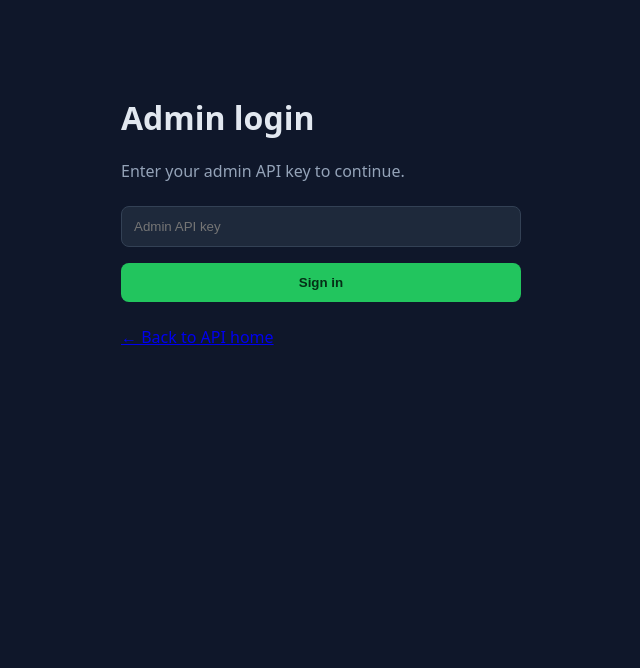
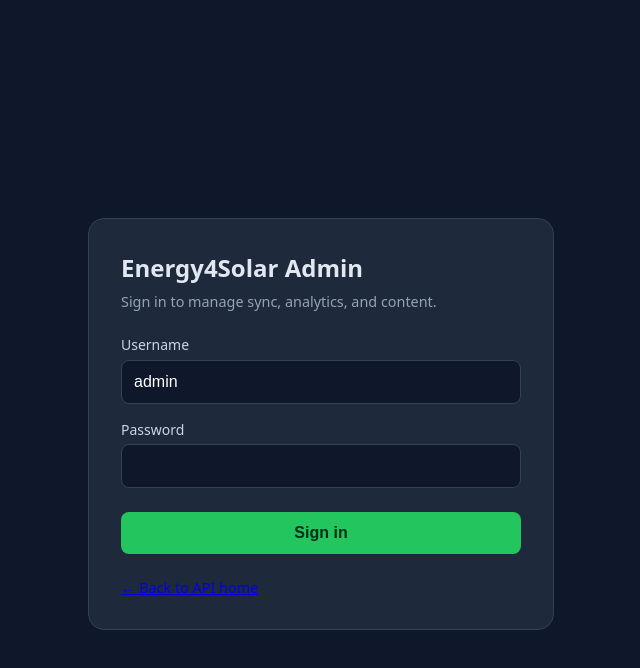
Before and after one commit to Lic-AlexGomez/energy4solar-backend, a Next.js app: page /admin/login in a window 1280 px wide. Shown: the top 668 px of the page, without its empty margins (319-959 px from the left). Built offline with nearby package versions, Linux system fonts and the light colour scheme.

Commit message:
Add admin username/password login and improve dashboard UI
Replace API-key-only login with admin credentials, session cookies, logout, and overview stats for images and sync.

Co-authored-by: Cursor <cursoragent@cursor.com>

```diff
--- /dev/null
+++ b/app/admin/admin.css
@@ -0,0 +1,255 @@
+.admin-login {
+  min-height: 100vh;
+  display: grid;
+  place-items: center;
+  padding: 1.5rem;
+}
+
+.admin-login-card {
+  width: 100%;
+  max-width: 400px;
+  padding: 2rem;
+  border-radius: 16px;
+  background: #1e293b;
+  border: 1px solid #334155;
+}
+
+.admin-login-card h1 {
+  margin: 0 0 0.5rem;
+  font-size: 1.5rem;
+}
+
+.admin-login-card > p {
+  margin: 0;
+  color: #94a3b8;
+  font-size: 0.9rem;
+}
+
+.admin-error {
+  margin-top: 1rem !important;
+  padding: 0.75rem 1rem;
+  border-radius: 8px;
+  background: rgba(239, 68, 68, 0.15);
+  color: #fca5a5 !important;
+  font-size: 0.875rem !important;
+}
+
+.admin-form {
+  margin-top: 1.5rem;
+  display: grid;
+  gap: 1rem;
+}
+
+.admin-form label {
+  display: grid;
+  gap: 0.35rem;
+  font-size: 0.875rem;
+  color: #cbd5e1;
+}
+
+.admin-form input {
+  padding: 0.75rem;
+  border-radius: 8px;
+  border: 1px solid #334155;
+  background: #0f172a;
+  color: #fff;
+  font-size: 1rem;
+}
+
+.admin-form button {
+  margin-top: 0.5rem;
+  padding: 0.75rem;
+  border-radius: 8px;
+  border: none;
+  background: #22c55e;
+  color: #052e16;
+  font-weight: 600;
+  font-size: 1rem;
+  cursor: pointer;
+}
+
+.admin-form button:hover {
+  background: #16a34a;
+}
+
+.admin-login-footer {
+  margin-top: 1.5rem !important;
+  font-size: 0.875rem;
+}
+
+.admin-shell {
+  display: flex;
+  min-height: 100vh;
+}
+
+.admin-sidebar {
+  width: 240px;
+  padding: 1.5rem;
+  border-right: 1px solid #334155;
+  background: #1e293b;
+  display: flex;
+  flex-direction: column;
+}
+
+.admin-brand {
+  font-size: 1.1rem;
+  font-weight: 700;
+  color: #22c55e;
+}
+
+.admin-nav {
+  margin-top: 1.5rem;
+  display: grid;
+  gap: 0.25rem;
+  flex: 1;
+}
+
+.admin-nav a {
+  padding: 0.5rem 0.75rem;
+  border-radius: 8px;
+  color: #94a3b8;
+  text-decoration: none;
+  font-size: 0.9rem;
+}
+
+.admin-nav a:hover {
+  background: #334155;
+  color: #e2e8f0;
+}
+
+.admin-sidebar-footer {
+  margin-top: auto;
+  padding-top: 1rem;
+  border-top: 1px solid #334155;
+  display: grid;
+  gap: 0.5rem;
+  font-size: 0.8rem;
+}
+
+.admin-sidebar-footer a {
+  color: #64748b;
+}
+
+.admin-logout {
+  padding: 0.5rem 0.75rem;
+  border-radius: 8px;
+  border: 1px solid #334155;
+  background: transparent;
+  color: #94a3b8;
+  cursor: pointer;
+  font-size: 0.875rem;
+  text-align: left;
+}
+
+.admin-logout:hover {
+  background: #334155;
+  color: #e2e8f0;
+}
+
+.admin-main {
+  flex: 1;
+  padding: 2rem;
+  overflow-x: auto;
+}
+
+.admin-page-title {
+  margin: 0;
+  font-size: 1.75rem;
+}
+
+.admin-subtitle {
+  margin: 0.5rem 0 0;
+  color: #94a3b8;
+}
+
+.admin-stats {
+  display: grid;
+  grid-template-columns: repeat(auto-fit, minmax(180px, 1fr));
+  gap: 1rem;
+  margin-top: 1.5rem;
+}
+
+.admin-stat-card {
+  padding: 1.25rem;
+  border-radius: 12px;
+  background: #1e293b;
+  border: 1px solid #334155;
+}
+
+.admin-stat-label {
+  color: #94a3b8;
+  font-size: 0.875rem;
+}
+
+.admin-stat-value {
+  font-size: 1.75rem;
+  font-weight: 700;
+  margin-top: 0.25rem;
+}
+
+.admin-stat-sub {
+  color: #64748b;
+  font-size: 0.75rem;
+  margin-top: 0.25rem;
+}
+
+.admin-section {
+  margin-top: 2rem;
+}
+
+.admin-section h2 {
+  margin: 0 0 1rem;
+  font-size: 1.1rem;
+}
+
+.admin-table {
+  width: 100%;
+  border-collapse: collapse;
+  font-size: 0.875rem;
+}
+
+.admin-table th,
+.admin-table td {
+  padding: 0.75rem 0.5rem;
+  text-align: left;
+  border-bottom: 1px solid #1e293b;
+}
+
+.admin-table th {
+  color: #94a3b8;
+  border-bottom-color: #334155;
+}
+
+.admin-actions {
+  display: flex;
+  gap: 0.75rem;
+  flex-wrap: wrap;
+  margin-top: 1rem;
+}
+
+.admin-btn {
+  display: inline-flex;
+  align-items: center;
+  padding: 0.6rem 1rem;
+  border-radius: 8px;
+  border: none;
+  background: #22c55e;
+  color: #052e16;
+  font-weight: 600;
+  font-size: 0.875rem;
+  cursor: pointer;
+  text-decoration: none;
+}
+
+.admin-btn:hover {
+  background: #16a34a;
+}
+
+.admin-btn-secondary {
+  background: #334155;
+  color: #e2e8f0;
+}
+
+.admin-btn-secondary:hover {
+  background: #475569;
+}
--- a/app/admin/login/actions.ts
+++ b/app/admin/login/actions.ts
@@ -4,10 +4,11 @@ import { redirect } from "next/navigation"
 import { setAdminSession } from "@/lib/admin-auth"
 
 export async function loginAction(formData: FormData) {
-  const passkey = String(formData.get("passkey") ?? "")
-  const ok = await setAdminSession(passkey)
+  const username = String(formData.get("username") ?? "")
+  const password = String(formData.get("password") ?? "")
+  const ok = await setAdminSession(username, password)
   if (!ok) {
-    throw new Error("Invalid admin key")
+    redirect("/admin/login?error=invalid")
   }
   redirect("/admin")
 }
--- a/app/admin/login/page.tsx
+++ b/app/admin/login/page.tsx
@@ -1,29 +1,39 @@
 import Link from "next/link"
 import { loginAction } from "./actions"
+import "../admin.css"
 
-export default function AdminLoginPage() {
+export default async function AdminLoginPage({
+  searchParams,
+}: {
+  searchParams: Promise<{ error?: string }>
+}) {
+  const { error } = await searchParams
+
   return (
-    <main style={{ maxWidth: 400, margin: "6rem auto", padding: "0 1.5rem" }}>
-      <h1>Admin login</h1>
-      <p style={{ color: "#94a3b8" }}>Enter your admin API key to continue.</p>
-      <form action={loginAction} style={{ marginTop: "1.5rem", display: "grid", gap: "1rem" }}>
-        <input
-          type="password"
-          name="passkey"
-          placeholder="Admin API key"
-          required
-          style={{ padding: "0.75rem", borderRadius: 8, border: "1px solid #334155", background: "#1e293b", color: "#fff" }}
-        />
-        <button
-          type="submit"
-          style={{ padding: "0.75rem", borderRadius: 8, border: "none", background: "#22c55e", color: "#052e16", fontWeight: 600, cursor: "pointer" }}
-        >
-          Sign in
-        </button>
-      </form>
-      <p style={{ marginTop: "1.5rem" }}>
-        <Link href="/">← Back to API home</Link>
-      </p>
+    <main className="admin-login">
+      <div className="admin-login-card">
+        <h1>Energy4Solar Admin</h1>
+        <p>Sign in to manage sync, analytics, and content.</p>
+        {error === "invalid" ? (
+          <p className="admin-error" role="alert">
+            Invalid username or password.
+          </p>
+        ) : null}
+        <form action={loginAction} className="admin-form">
+          <label>
+            Username
+            <input type="text" name="username" defaultValue="admin" autoComplete="username" required />
+          </label>
+          <label>
+            Password
+            <input type="password" name="password" autoComplete="current-password" required />
+          </label>
+          <button type="submit">Sign in</button>
+        </form>
+        <p className="admin-login-footer">
+          <Link href="/">← Back to API home</Link>
+        </p>
+      </div>
     </main>
   )
 }
--- a/src/config/env.ts
+++ b/src/config/env.ts
@@ -22,6 +22,8 @@ const envSchema = z.object({
     .optional()
     .transform((v) => v === "true"),
   CRON_SECRET: z.string().optional(),
+  ADMIN_USERNAME: z.string().default("admin"),
+  ADMIN_PASSWORD: z.string().optional(),
   ADMIN_API_KEY: z.string().optional(),
   SITE_URL: z.string().default("https://www.energy4solar.com"),
 })
--- a/src/lib/admin-auth.ts
+++ b/src/lib/admin-auth.ts
@@ -1,20 +1,45 @@
+import { createHmac, timingSafeEqual } from "node:crypto"
 import { cookies } from "next/headers"
 import { redirect } from "next/navigation"
 
 const COOKIE = "e4s_admin"
 
-export async function isAdminAuthenticated(): Promise<boolean> {
-  const key = process.env.ADMIN_API_KEY
-  if (!key) return process.env.NODE_ENV === "development"
-  const jar = await cookies()
-  return jar.get(COOKIE)?.value === key
+function getAdminCredentials() {
+  const username = process.env.ADMIN_USERNAME ?? "admin"
+  const password = process.env.ADMIN_PASSWORD ?? process.env.ADMIN_API_KEY
+  return { username, password }
 }
 
-export async function setAdminSession(passkey: string): Promise<boolean> {
-  const key = process.env.ADMIN_API_KEY
-  if (!key || passkey !== key) return false
+function sessionToken(): string | null {
+  const { username, password } = getAdminCredentials()
+  if (!password) return null
+  return createHmac("sha256", password).update(`e4s-admin:${username}`).digest("hex")
+}
+
+function safeEqual(a: string, b: string): boolean {
+  const bufA = Buffer.from(a)
+  const bufB = Buffer.from(b)
+  if (bufA.length !== bufB.length) return false
+  return timingSafeEqual(bufA, bufB)
+}
+
+export async function isAdminAuthenticated(): Promise<boolean> {
+  const token = sessionToken()
+  if (!token) return process.env.NODE_ENV === "development"
   const jar = await cookies()
-  jar.set(COOKIE, key, {
+  const value = jar.get(COOKIE)?.value
+  return Boolean(value && safeEqual(value, token))
+}
+
+export async function setAdminSession(username: string, password: string): Promise<boolean> {
+  const expected = getAdminCredentials()
+  const token = sessionToken()
+  if (!token) return false
+  if (!safeEqual(username.trim(), expected.username)) return false
+  if (!safeEqual(password, expected.password ?? "")) return false
+
+  const jar = await cookies()
+  jar.set(COOKIE, token, {
     httpOnly: true,
     secure: process.env.NODE_ENV === "production",
     sameSite: "lax",
@@ -24,6 +49,11 @@ export async function setAdminSession(passkey: string): Promise<boolean> {
   return true
 }
 
+export async function clearAdminSession() {
+  const jar = await cookies()
+  jar.delete(COOKIE)
+}
+
 export async function requireAdminPage() {
   if (!(await isAdminAuthenticated())) {
     redirect("/admin/login")
```
Also changed, not shown: app/admin/(dashboard)/layout.tsx (+20 -6 lines), app/admin/(dashboard)/page.tsx (+45 -11 lines), app/admin/logout/actions.ts (added, +9 -0 lines), 1 other file (tests, documents, lock files or other folders).
